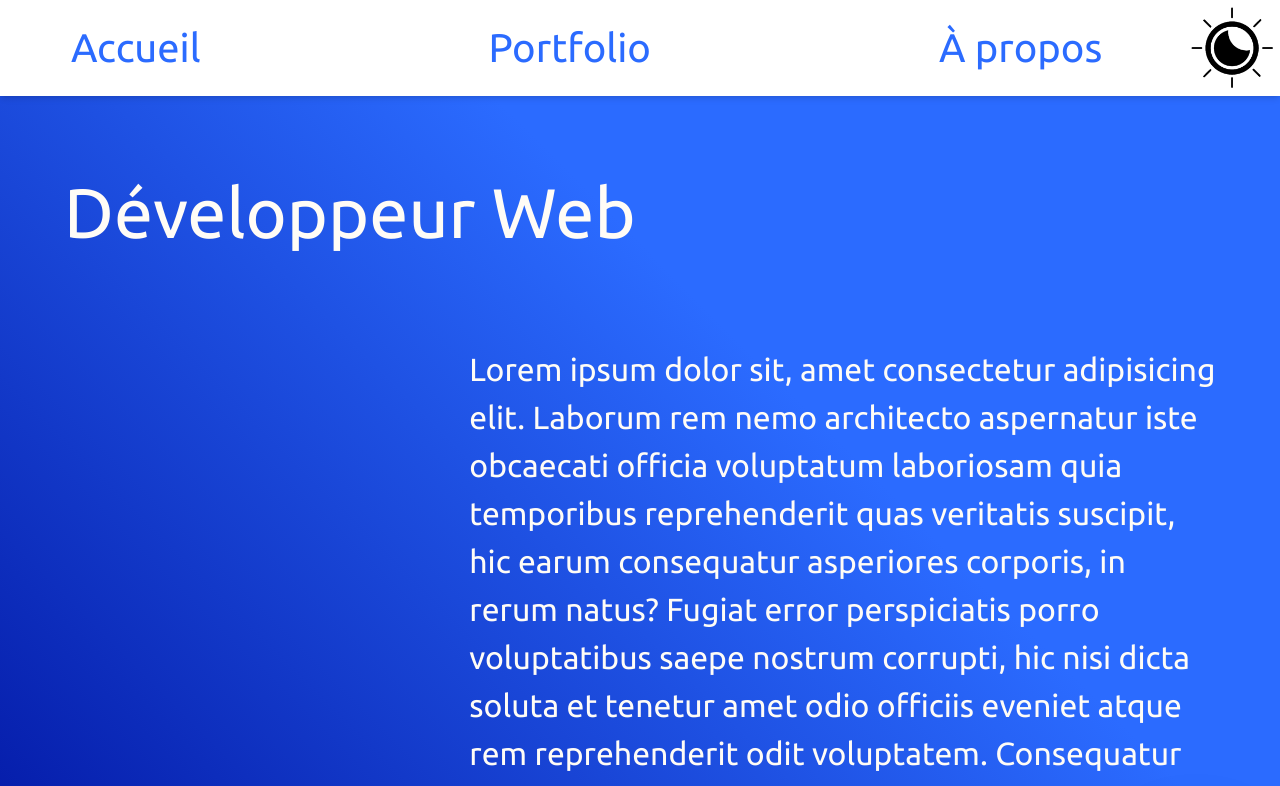
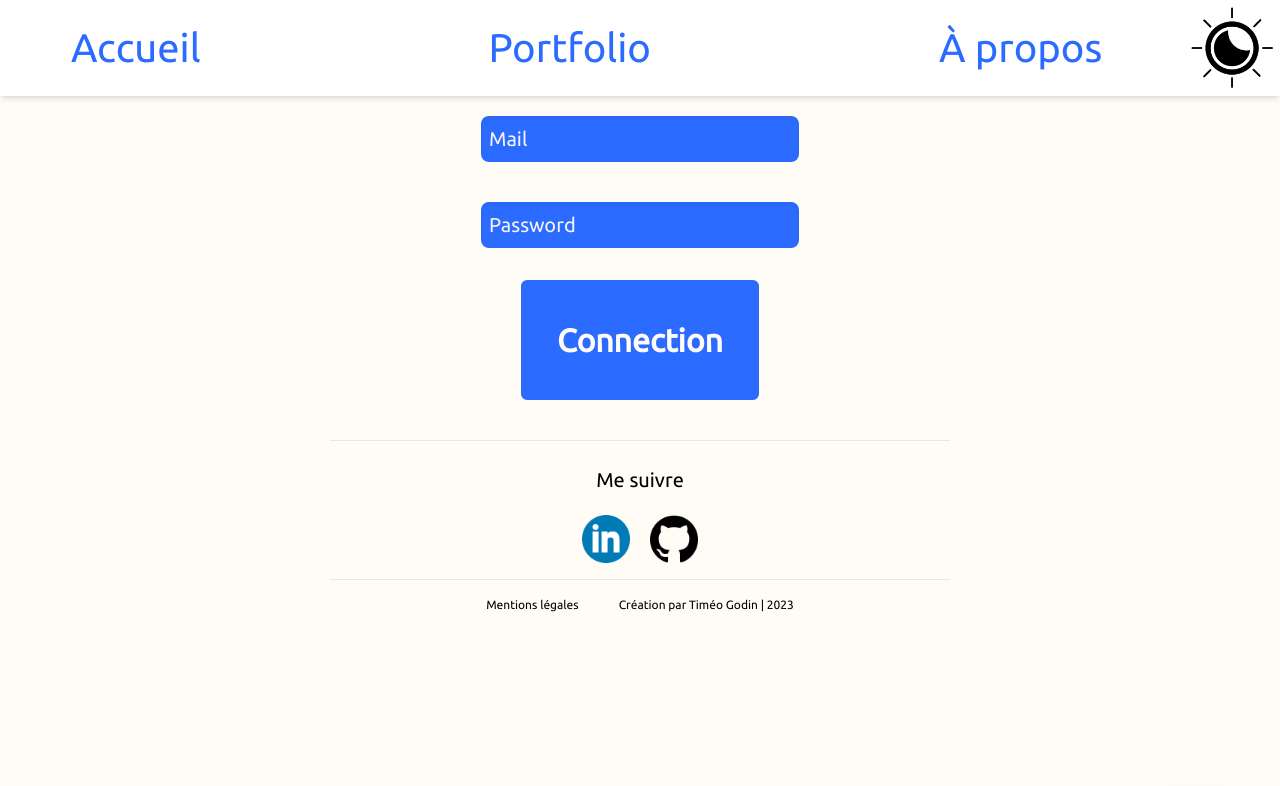
Before and after one commit to Tajio68/portfolio, a React (Create React App) app: page /login in a window 1280 px wide. Shown: the top 786 px of the page. Built offline with nearby package versions, Linux system fonts and the light colour scheme; no server answers; the database is empty.

Commit message:
Authentification et Route

```diff
--- a/src/features/authentification/Authenticate.tsx
+++ b/src/features/authentification/Authenticate.tsx
@@ -1,13 +1,34 @@
+import { getAuth, onAuthStateChanged } from 'firebase/auth';
+import { useEffect, useState } from 'react';
+import { useNavigate } from 'react-router-dom';
+
 interface AuthenticateProps {
-
+    children: React.ReactNode;
 }
 
-const Authenticate: React.FunctionComponent<AuthenticateProps> = () => {
+const Authenticate: React.FunctionComponent<AuthenticateProps> = ({ children }) => {
+
+    const auth = getAuth();
+    const navigate = useNavigate();
+    const [loading, setLoading] = useState(false);
+
+    useEffect(() => {
+      const AuthCheck = onAuthStateChanged(auth, (user) => {
+        if (user) {
+            setLoading(false);
+        } else {
+            navigate('/login');
+        }
+      });
+
+      return () => AuthCheck();
+    }, [auth])
+
+    if (loading) return <p>Loading</p>
+
     return (
         <div id="auth">
-            <input placeholder="Mail"/>
-            <input placeholder="Password"/>
-            <button className="blueButton">Connection</button>
+            {children}
         </div>
     );
 }
--- /dev/null
+++ b/src/features/authentification/Login.tsx
@@ -0,0 +1,47 @@
+import { useState } from "react";
+import { handleInputs } from "../handleInputs";
+import { getAuth, signInWithEmailAndPassword } from "firebase/auth";
+import { useNavigate } from "react-router-dom";
+
+const Login: React.FunctionComponent = () => {
+
+    const auth = getAuth();
+    const navigate = useNavigate();
+
+    const [infos, setInfos] = useState({
+        mail: "",
+        password: "",
+        uncorrect: false
+    })
+
+    const signIn = () => {
+        signInWithEmailAndPassword(auth, infos.mail, infos.password)
+            .then((userCredential) => {
+                const user = userCredential.user;
+                setInfos({
+                    mail: "",
+                    password: "",
+                    uncorrect: false
+                });
+                navigate('/manager')
+            })
+            .catch(() => {
+                setInfos({
+                    mail: "",
+                    password: "",
+                    uncorrect: true
+                });
+            });
+    }
+
+    return (
+        <div id="auth">
+            <input placeholder="Mail" name="mail" onChange={(e) => handleInputs(e, setInfos, infos)} />
+            <input placeholder="Password" type="password" name="password" onChange={(e) => handleInputs(e, setInfos, infos)} />
+            <button className="blueButton" onClick={() => signIn()}>Connection</button>
+            {<p>Identifiants incorrect</p> && infos.uncorrect}
+        </div>
+    );
+}
+
+export default Login;
--- a/src/features/routes/RoutesComponents.tsx
+++ b/src/features/routes/RoutesComponents.tsx
@@ -7,19 +7,9 @@ import App from "../../App";
 import Authenticate from "../authentification/Authenticate";
 import Infos from "../../components/admin/Infos";
 import Messages from "../../components/admin/Messages";
+import Login from "../authentification/Login";
 
 const RoutesComponents: React.FunctionComponent = () => {
-
-    const AuthentificationRoute: React.FunctionComponent = () => {
-        return (
-                <Routes>
-
-
-                </Routes>
-
-        );
-    }
-
     return (
         <BrowserRouter>
             <App>
@@ -27,9 +17,10 @@ const RoutesComponents: React.FunctionComponent = () => {
                     <Route path='/*' element={<Main />} />
                     <Route path='/portfolio' element={<Portfolio />} />
                     <Route path='/about' element={<About />} />
-                    <Route path="/manager" element={<Admin />} />
-                    <Route path="/manager/infos" element={<Infos />} />
-                    <Route path="/manager/messages" element={<Messages />} />
+                    <Route path="/login" element={<Login />}/>
+                    <Route path="/manager" element={<Authenticate><Admin /></Authenticate>} />
+                    <Route path="/manager/infos" element={<Authenticate><Infos /></Authenticate>} />
+                    <Route path="/manager/messages" element={<Authenticate><Messages /></Authenticate>} />
                 </Routes>
             </App>
         </BrowserRouter>
--- a/src/pages/Admin.tsx
+++ b/src/pages/Admin.tsx
@@ -1,7 +1,9 @@
+import { getAuth, signOut } from "firebase/auth";
 import { useNavigate } from "react-router-dom";
 
 const Admin: React.FunctionComponent = () => {
 
+    const auth = getAuth();
     const navigate = useNavigate();
     window.scrollTo(0, 0);
 
@@ -9,6 +11,7 @@ const Admin: React.FunctionComponent = () => {
         <div id="admin">
             <button className="blueButton" onClick={() => navigate("/manager/infos")}>Informations</button>
             <button className="blueButton" onClick={() => navigate("/manager/messages")}>Voir les messages</button>
+            <button className="blueButton" onClick={() => signOut(auth)}>Se déconnecter</button>
         </div>
     );
 }
```
